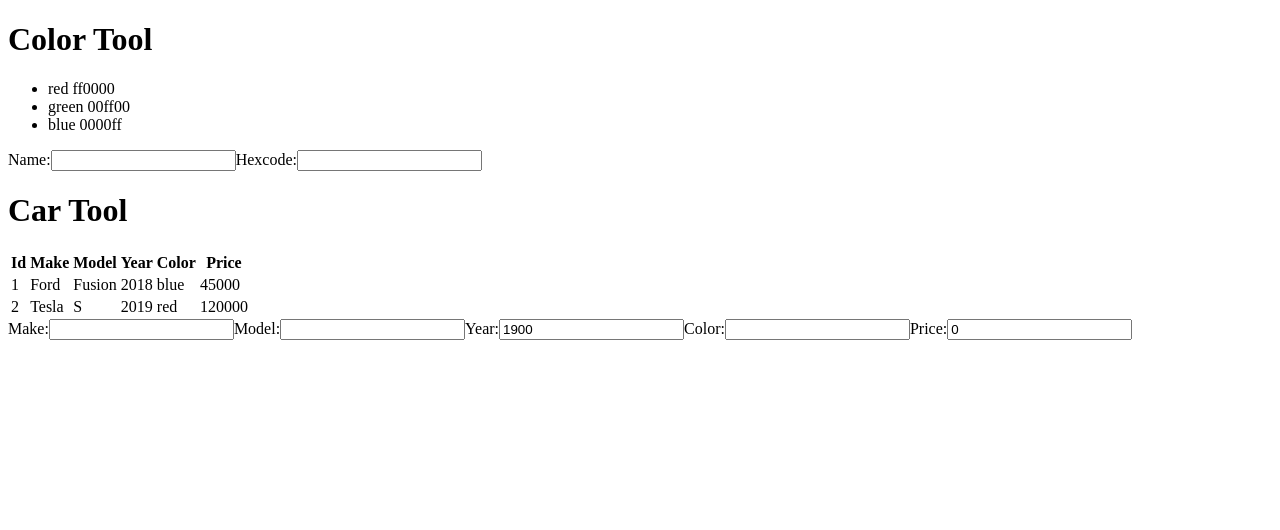
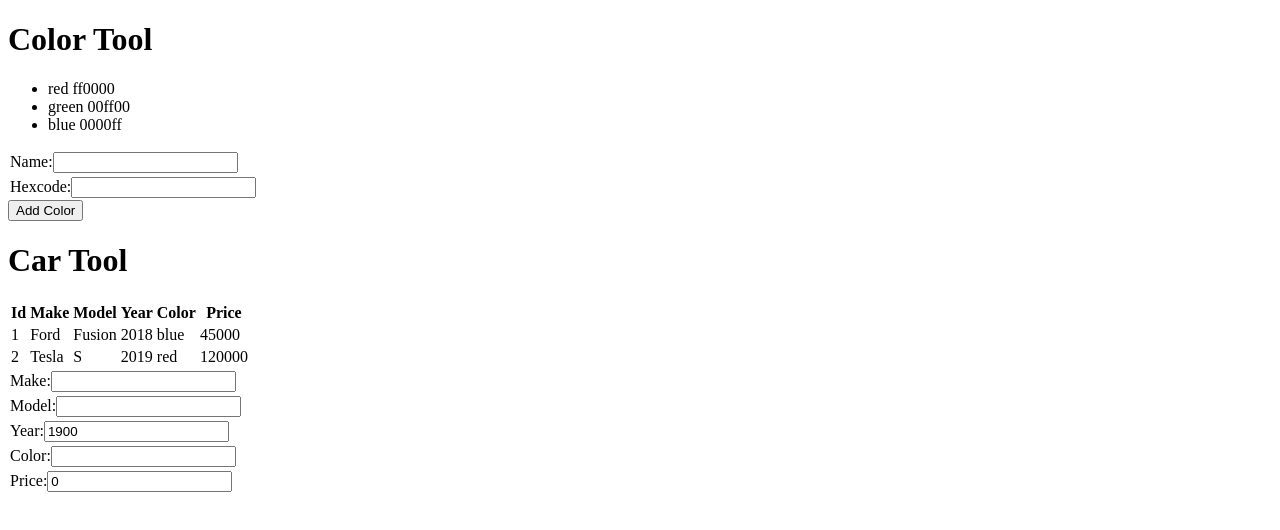
Before and after one commit to t4d-classes/bootcamp_11292021, a React (Create React App) app in the folder demo-app/: page / in a window 1280 px wide. Shown: the top 530 px of the page. Built offline with nearby package versions, Linux system fonts and the light colour scheme.

Commit message:
add code demos

```diff
--- a/demo-app/src/components/CarTool.js
+++ b/demo-app/src/components/CarTool.js
@@ -16,7 +16,8 @@ export const CarTool = (props) => {
       // object spread operator
       ...carForm,
       // computed property
-      [ e.target.name ]: e.target.value,
+      [ e.target.name ]: e.target.type === 'number'
+        ? parseInt(e.target.value, 10) : e.target.value,
     });
 
   };
@@ -62,7 +63,7 @@ export const CarTool = (props) => {
         </label>
         <label>
           Year:
-          <input type="text" name="year" value={carForm.year} onChange={change} />
+          <input type="number" name="year" value={carForm.year} onChange={change} />
         </label>
         <label>
           Color:
@@ -70,7 +71,7 @@ export const CarTool = (props) => {
         </label>
         <label>
           Price:
-          <input type="text" name="price" value={carForm.price} onChange={change} />
+          <input type="number" name="price" value={carForm.price} onChange={change} />
         </label>
       </form>
     </>
--- a/demo-app/src/components/ColorTool.js
+++ b/demo-app/src/components/ColorTool.js
@@ -1,6 +1,8 @@
 import { useState} from "react";
 
 export const ColorTool = (props) => {
+
+  const [ colors, setColors ] = useState([ ...props.colors ]);
 
   const [ colorForm, setColorForm ] = useState({
     name: '',
@@ -18,7 +20,19 @@ export const ColorTool = (props) => {
 
   };
 
-  console.log(colorForm);
+  const addColor = () => {
+    setColors([
+      ...colors,
+      {
+        ...colorForm,
+        id: Math.max(...colors.map(c => c.id), 0) + 1,
+      }
+    ]);
+
+    setColorForm({
+      name: '', hexcode: ''
+    });
+  };
 
   return (
     <>
@@ -26,7 +40,7 @@ export const ColorTool = (props) => {
         <h1>Color Tool</h1>
       </header>
       <ul>
-        {props.colors.map(color =>
+        {colors.map(color =>
           <li key={color.id}>
             {color.name} {color.hexcode}
           </li>)}
@@ -40,6 +54,7 @@ export const ColorTool = (props) => {
           Hexcode:
           <input type="text" name="hexcode" value={colorForm.hexcode} onChange={change} />
         </label>
+        <button type="button" onClick={addColor}>Add Color</button>
       </form>
     </>
   );
--- a/demo-app/src/index.css
+++ b/demo-app/src/index.css
@@ -1,13 +1,4 @@
-body {
-  margin: 0;
-  font-family: -apple-system, BlinkMacSystemFont, 'Segoe UI', 'Roboto', 'Oxygen',
-    'Ubuntu', 'Cantarell', 'Fira Sans', 'Droid Sans', 'Helvetica Neue',
-    sans-serif;
-  -webkit-font-smoothing: antialiased;
-  -moz-osx-font-smoothing: grayscale;
+label {
+  display: block;
+  padding: 2px;
 }
-
-code {
-  font-family: source-code-pro, Menlo, Monaco, Consolas, 'Courier New',
-    monospace;
-}
--- a/demo-app/src/index.js
+++ b/demo-app/src/index.js
@@ -2,6 +2,8 @@ import { render } from 'react-dom';
 
 import { ColorTool } from './components/ColorTool';
 import { CarTool } from './components/CarTool';
+
+import './index.css';
 
 const colorList = [
   { id: 1, name: 'red', hexcode: 'ff0000' },
```
